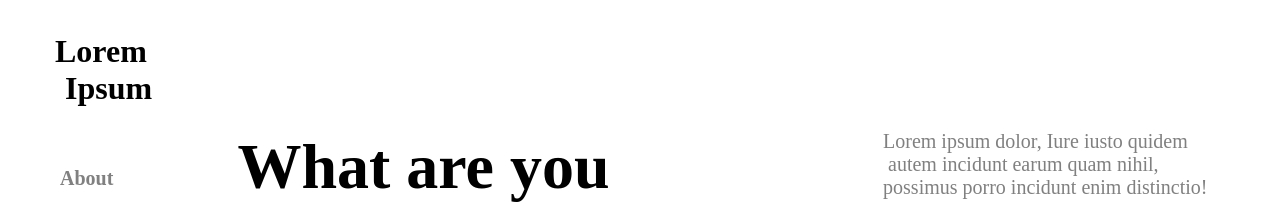
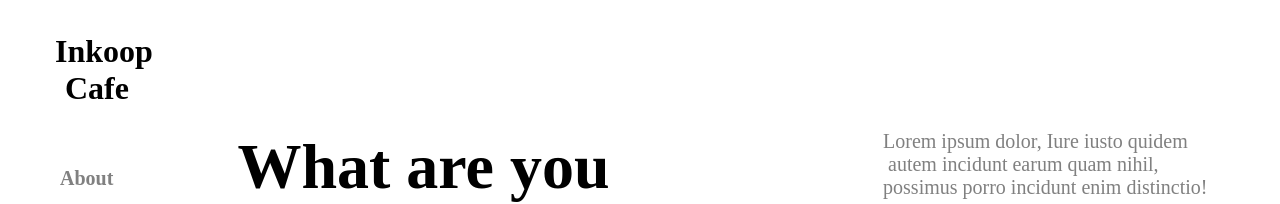
Before and after one commit to kumar-Jayu/inkoop_web, a plain HTML site: page index.html in a window 1280 px wide. Shown: the top 204 px of the page. Drawn offline with Linux system fonts and the light colour scheme.

Commit message:
Update index.html

```diff
--- a/index.html
+++ b/index.html
@@ -22,7 +22,7 @@
           <i class="fas fa-bars" id="btn"></i>
           <i class="fas fa-times" id="cancel"></i>
         </label>
-        <h1 id="lr" class="lr1">Lorem  <br><span>Ipsum</span></h1>
+        <h1 id="lr" class="lr1">Inkoop  <br><span>Cafe</span></h1>
 
         <ul class="mob">
           <li class="mob"><a href="#"></a>About</li>
```
